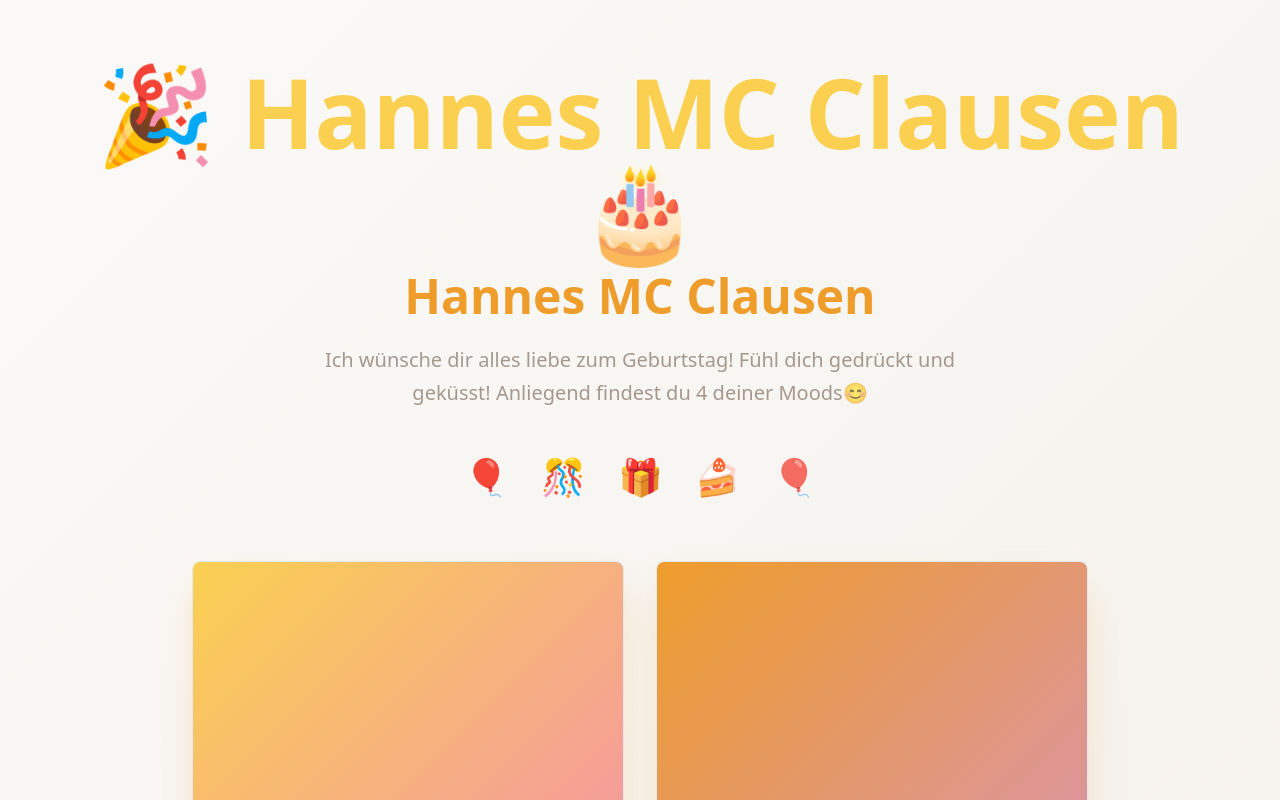
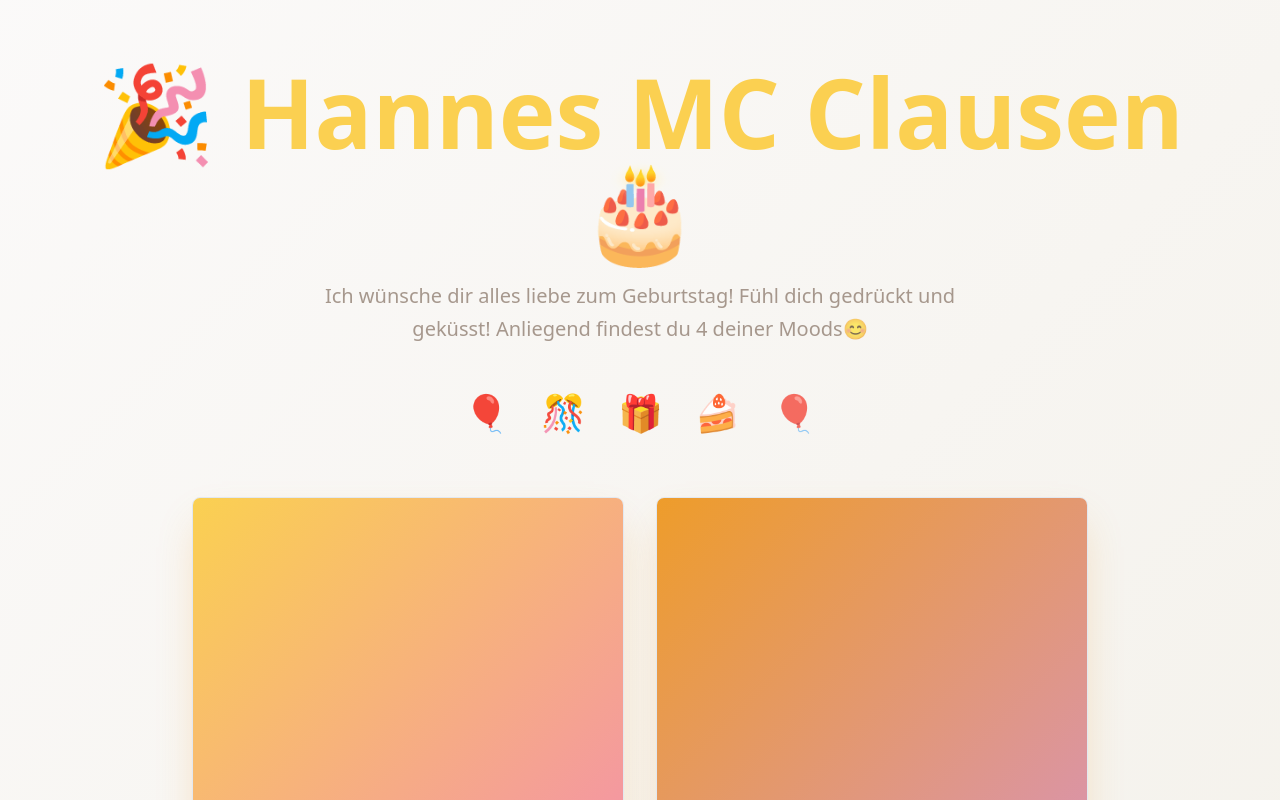
Before and after one commit to bogge038/birthday-website, a React (Vite) app: page / in a window 1280 px wide. Shown: the top 800 px of the page. Built offline with nearby package versions, Linux system fonts and the light colour scheme; the HTML template or start-up script is replaced by a standard one.

Commit message:
Fix duplicate header

```diff
--- a/src/components/BirthdayHero.tsx
+++ b/src/components/BirthdayHero.tsx
@@ -5,10 +5,7 @@ const BirthdayHero = ({ friendName }: { friendName: string }) => {
         <h1 className="text-6xl md:text-8xl font-bold text-celebration mb-4">
           🎉 Hannes MC Clausen 🎂
         </h1>
-        <h2 className="text-3xl md:text-5xl font-semibold text-primary mb-6">
-          {friendName}
-        </h2>
-        <p className="text-xl text-muted-foreground max-w-2xl mx-auto leading-relaxed animate-pulse-slow">
+        <p className="text-xl text-muted-foreground max-w-2xl mx-auto leading-relaxed animate-pulse-slow mt-6">
           Ich wünsche dir alles liebe zum Geburtstag! Fühl dich gedrückt und geküsst! Anliegend findest du 4 deiner Moods😊
         </p>
       </div>
```
